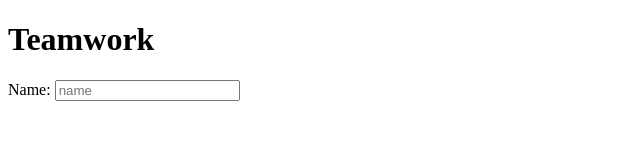
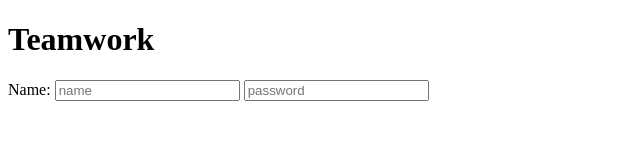
Before and after one commit to PhearomChea/rom_nit, a plain HTML site: page index.html in a window 1280 px wide. Shown: the whole page, without its empty margins (0-640 px from the left). Drawn offline with Linux system fonts and the light colour scheme.

Commit message:
password

```diff
--- a/index.html
+++ b/index.html
@@ -10,5 +10,6 @@
     <h1>Teamwork</h1>
     Name:
     <input type="text" placeholder="name">
+    <input type="password" placeholder="password">
 </body>
 </html>
```
